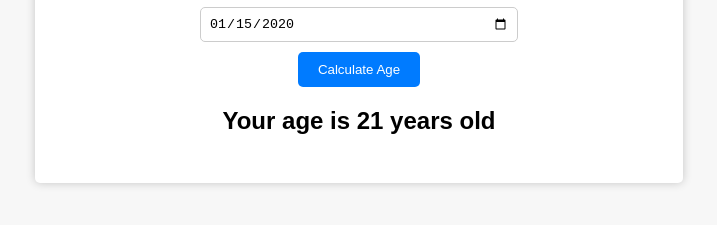
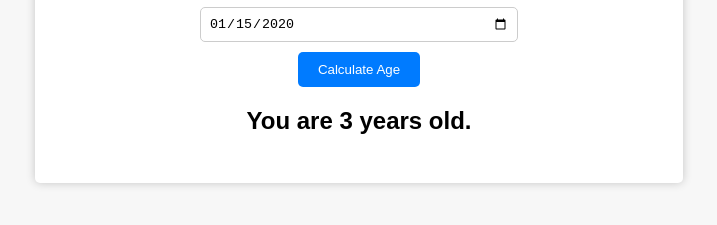
Before and after one commit to adebisiabdussamad/Age-Calculator, a plain HTML site: page index.html in a window 1280 px wide. Both pictures are taken after typing "2020-01-15" into the empty fields and a click on the button "Calculate Age". Shown: the part 177-402 px from the top of the page, without its empty margins (281-998 px from the left). Drawn offline with Linux system fonts and the light colour scheme.

Commit message:
Completed the JS part of the project and also finished the project

```diff
--- /dev/null
+++ b/app.js
@@ -0,0 +1,29 @@
+'use strict';
+
+const btnElement = document.getElementById('btn');
+const birthdayElement = document.getElementById('birthday');
+
+const resultElement = document.getElementById('result')
+
+function calculateAge() {
+  const birthdayValue = birthdayElement.value;
+  if (birthdayValue === '') {
+    alert('Please enter your birthday');
+  } else {
+    const age = getAge(birthdayValue);
+    resultElement.innerText = `You are ${age} ${age > 1 ? 'years' : 'year'} old.`
+  }
+}
+function getAge(birthdayValue) {
+  const currentDate = new Date();
+  const birthdayDate = new Date(birthdayValue);
+  let age = currentDate.getFullYear() - birthdayDate.getFullYear();
+  const month = currentDate.getMonth() - birthdayDate.getMonth();
+  if (month < 0 || month === 0 && currentDate.getDate() < birthdayDate.getDate()) {
+    age--;
+  }
+
+  return age;
+}
+
+btnElement.addEventListener('click', calculateAge);
--- a/index.html
+++ b/index.html
@@ -14,10 +14,11 @@
       <div class="form">
         <label for="birthday">Enter your date of birth</label>
         <input type="date" name="birthday" id="birthday">
-        <button>Calculate Age</button>
-        <p id="result">Your age is 21 years old</p>
+        <button id="btn">Calculate Age</button>
+        <p id="result"></p>
       </div>
     </div>
+    <script src="./app.js"></script>
   </body>
 
 </html>
```
